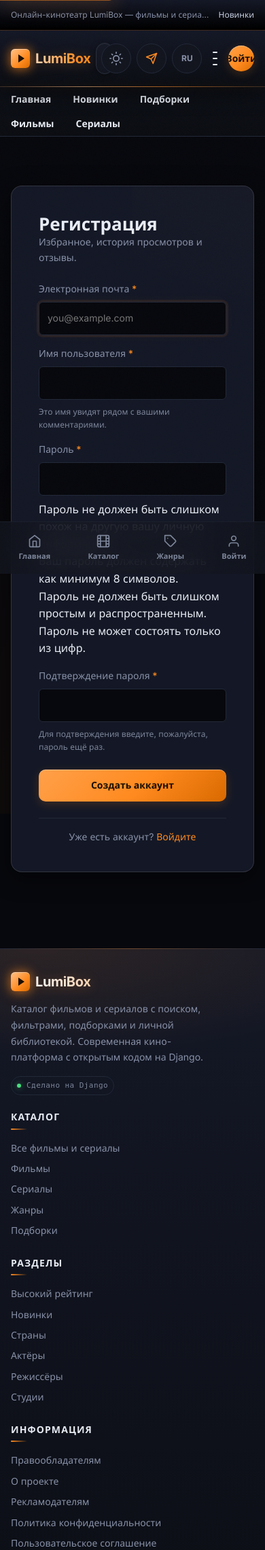
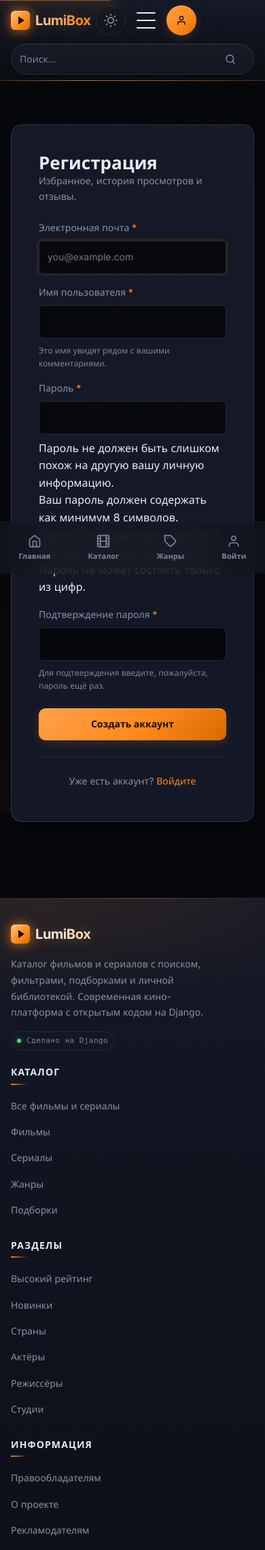
Before and after one commit to nm-backend/lumibox, a Django app: page /register/ in a window 390 px wide. Shown: the top 2280 px of the page at 68% size. Run offline with Django 5.2, Linux system fonts and the light colour scheme; parts of the project's set-up code (start-up, migrations or seed data) failed here and were passed over.

Commit message:
make better

```diff
--- a/static/css/base.css
+++ b/static/css/base.css
@@ -11,6 +11,11 @@
 html {
     scroll-behavior: smooth;
     font-family: var(--font-base);
+    /* Декоративные fixed-элементы (cinema-glow и пр.) выходят за край
+       вьюпорта и расширяли scrollWidth документа на мобильных — от 1px
+       до десятков пикселей. clip (не hidden!) не создаёт scroll
+       container, поэтому position: sticky в шапке продолжает работать. */
+    overflow-x: clip;
 }
 
 /* Мягкое появление страницы. Класс навешивает app.js после загрузки.
--- a/static/css/components.css
+++ b/static/css/components.css
@@ -511,8 +511,9 @@
 
 .hamburger {
     display: none;
-    width: 40px;
-    height: 40px;
+    flex-shrink: 0;
+    width: var(--touch-target);
+    height: var(--touch-target);
     padding: 10px 8px;
     border: 0;
     background: none;
@@ -599,6 +600,12 @@
     border: none;
     border-top: 1px solid var(--color-border);
     margin: var(--space-2) 0;
+}
+
+/* Языковой переключатель, перенесённый в drawer на мобильных: круглый
+   триггер и дропдаун поверх содержимого drawer'а. */
+.mobile-nav__lang {
+    padding: var(--space-1) var(--space-4);
 }
 
 /* ---------- РљР°СЂС‚РѕС‡РєР° С„РёР»СЊРјР° ---------- */
--- a/static/css/layout.css
+++ b/static/css/layout.css
@@ -322,6 +322,55 @@
         min-width: 0;
         margin-left: 0;
     }
+
+    /*
+      На телефонах шапка не может вместить все кнопки рядом с поиском:
+      telegram и переключатель языка переезжают в мобильный drawer
+      (base.html: mobile-nav__lang), а вход становится круглой кнопкой
+      с иконкой, чтобы поиск не сжимался в нулевую ширину.
+    */
+    .telegram-header-link,
+    .lang-menu {
+        display: none;
+    }
+
+    /* Иконка-кнопка входа 44×44 — тач-таргет вместо сжатой кнопки с текстом */
+    .site-header__login {
+        width: var(--touch-target);
+        height: var(--touch-target);
+        flex: 0 0 var(--touch-target);
+        padding: 0;
+        border-radius: 50%;
+    }
+
+    .site-header__login-text {
+        display: none;
+    }
+
+    /* Поиск: крупная кнопка-лупа и полный тач-таргет */
+    .search__submit {
+        width: var(--touch-target);
+        height: var(--touch-target);
+        flex: 0 0 var(--touch-target);
+    }
+}
+
+/*
+  На очень узких экранах поиск в один ряд с логотипом сжимается до
+  десятка пикселей — бесполезный инпут. Переставляем его на отдельную
+  строку под кнопками: логотип и кнопки остаются в первом ряду,
+  поиск получает всю ширину шапки (как на мобильных кинопорталах).
+*/
+@media (max-width: 560px) {
+    .site-header__inner {
+        flex-wrap: wrap;
+    }
+
+    .site-header__search {
+        flex: 1 1 100%;
+        order: 99;
+        margin-top: var(--space-1);
+    }
 }
 
 /* ---------- Большие мониторы ---------- */
--- a/static/css/lumibox.css
+++ b/static/css/lumibox.css
@@ -1282,6 +1288,13 @@
         min-height: 44px;
     }
 
+    /* На планшетах и телефонах верхний топ-нав дублирует мобильный drawer
+       (mobile-nav) и нижнее меню (bottom-nav) — три навигации на одном
+       экране. Прячем строку: drawer и bottom-nav полностью её заменяют. */
+    .lb-topnav {
+        display: none;
+    }
+
     .lb-contentwrap {
         grid-template-columns: minmax(0, 1fr);
     }
@@ -1368,6 +1383,55 @@
     }
 }
 
+/* На самых узких экранах тонкая верхняя полоса — лишняя вертикаль над
+   шапкой: её единственная ссылка «Новинки» продублирована в drawer. */
+@media (max-width: 420px) {
+    .lb-topbar {
+        display: none;
+    }
+}
+
+/* ---------- Мобильные тач-таргеты ----------
+   Правила собраны здесь (lumibox.css подключается последним), чтобы
+   перебить десктопные размеры из components/layout/footer: на телефоне
+   мелкие ссылки и кнопки получают зону касания, близкую к 44px. */
+
+@media (max-width: 720px) {
+    .search__submit {
+        width: var(--touch-target);
+        height: var(--touch-target);
+    }
+
+    .breadcrumbs a {
+        padding: var(--space-2) var(--space-1);
+    }
+
+    .sidebar-category__link,
+    .badge {
+        padding-top: 10px;
+        padding-bottom: 10px;
+    }
+
+    .footer-nav__link {
+        padding: var(--space-2) 0;
+    }
+
+    .lb-xsort-clearall {
+        width: 36px;
+        height: 36px;
+        flex: 0 0 36px;
+        border-radius: var(--radius-full);
+    }
+
+    .auth-card a {
+        padding: var(--space-2) 0;
+        display: inline-block;
+    }
+
+    .logo {
+        padding: var(--space-1) 0;
+    }
+}
 /* ==================================================================
    Богатый стиль: чёрный кинозал с янтарным свечением.
    Только декор (градиенты, тени, свечение) — размеры зон не меняются.
--- a/templates/base.html
+++ b/templates/base.html
@@ -212,7 +212,10 @@
                     </div>
                 </details>
             {% else %}
-                <a class="button button--primary site-header__login" href="{% url 'users:login' %}">{% trans "Войти" %}</a>
+                <a class="button button--primary site-header__login" href="{% url 'users:login' %}">
+                    {% icon "user" size=16 class_name="site-header__login-icon" %}
+                    <span class="site-header__login-text">{% trans "Войти" %}</span>
+                </a>
             {% endif %}
         </div>
     </header>
@@ -241,7 +244,14 @@
             <a class="mobile-nav__link" href="{% url 'library:favorites' %}">{% trans "Избранное" %}</a>
             <a class="mobile-nav__link" href="{% url 'library:watchlist' %}">{% trans "Смотреть позже" %}</a>
             <a class="mobile-nav__link" href="{% url 'library:history' %}">{% trans "История" %}</a>
+        {% else %}
+            <hr class="mobile-nav__divider">
+            <a class="mobile-nav__link" href="{% url 'users:login' %}">{% trans "Войти" %}</a>
         {% endif %}
+        <hr class="mobile-nav__divider">
+        <div class="mobile-nav__lang">
+            {% include "includes/language_switcher.html" %}
+        </div>
     </nav>
 
     <main id="main-content" class="site-main{% if messages %} site-main--with-messages{% endif %}">
--- a/templates/catalog/home.html
+++ b/templates/catalog/home.html
@@ -22,9 +22,9 @@
                         {% for title in lb_carousel|slice:":4" %}
                             <a class="lb-promo__poster" href="{{ title.get_absolute_url }}" title="{{ title.name }}">
                                 {% if title.poster %}
-                                    <img src="{{ title.poster.url }}" width="90" height="130" alt="{{ title.name }}" loading="lazy">
+                                    <img src="{{ title.poster.url }}" width="104" height="154" alt="{{ title.name }}" loading="lazy">
                                 {% else %}
-                                    <img src="{% static 'img/favicon.svg' %}" width="90" height="130" alt="{{ title.name }}" loading="lazy">
+                                    <img src="{% static 'img/favicon.svg' %}" width="104" height="154" alt="{{ title.name }}" loading="lazy">
                                 {% endif %}
                             </a>
                         {% endfor %}
```
Also changed, not shown: other parts of static/css/lumibox.css (+17 -9 lines).
